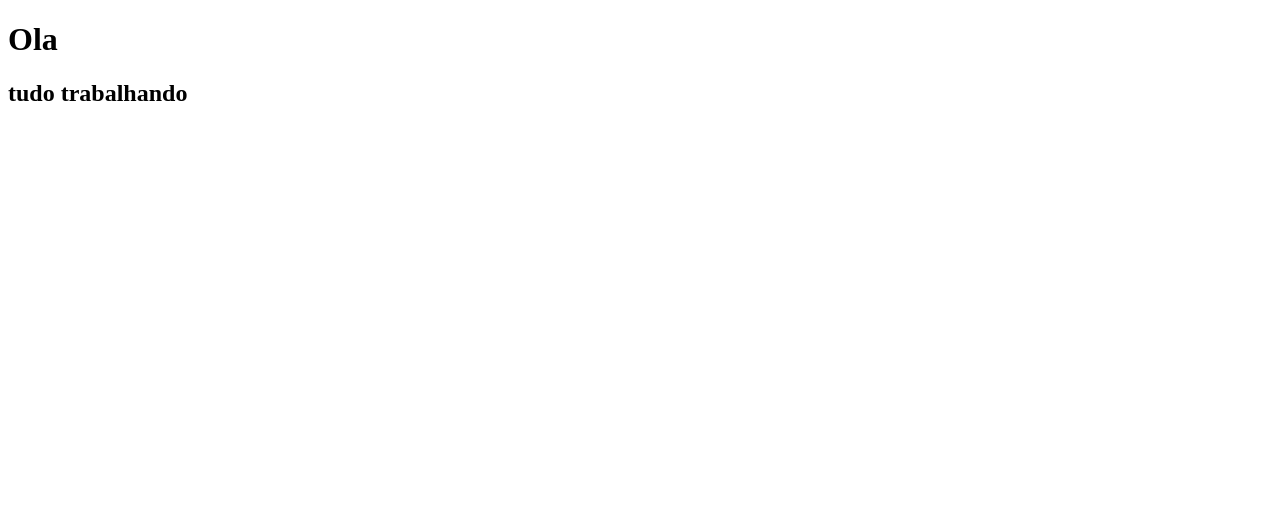
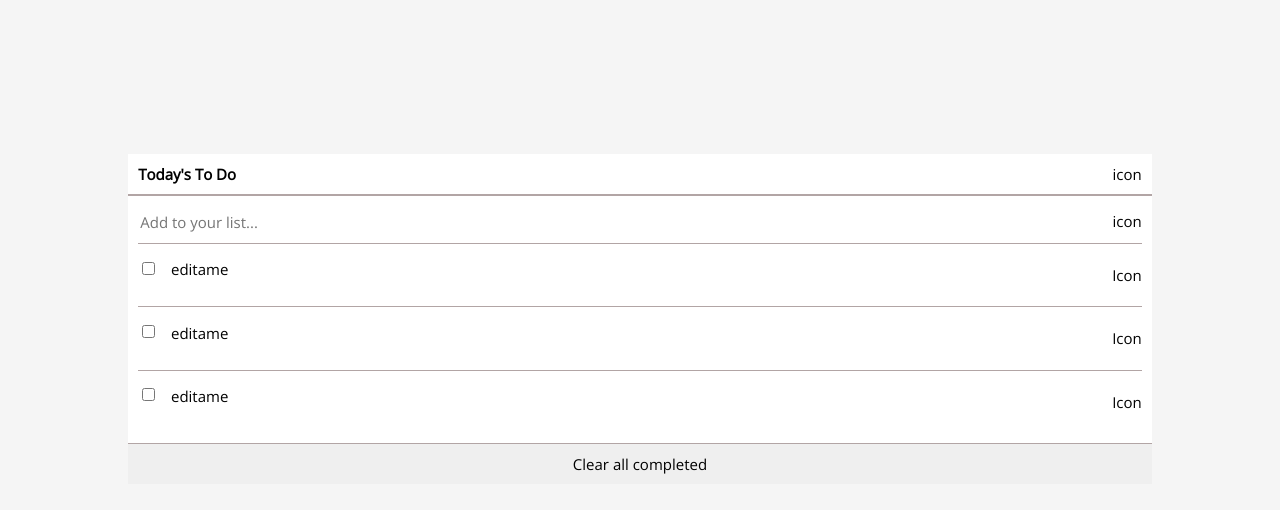
Before and after one commit to Graciano1997/todo-list, a website built with webpack: page src/index.html in a window 1280 px wide. Built offline with nearby package versions, Linux system fonts and the light colour scheme.

Commit message:
add flex loyout

```diff
--- a/src/index.html
+++ b/src/index.html
@@ -1,12 +1,68 @@
 <!DOCTYPE html>
 <html lang="en">
+
 <head>
     <meta charset="UTF-8">
     <meta name="viewport" content="width=device-width, initial-scale=1.0">
-    <title>Document</title>
+    <title>Todo list website</title>
 </head>
-<body>
-    <h1>Ola</h1>
-    <h2>tudo trabalhando</h2>
+
+<body class="container">
+    <header class="header">
+        <h1>Today's To Do</h1> <span>icon</span>
+    </header>
+    <main>
+        <div class="to-do-container">
+            <form action="" class="form-todo">
+                <input type="text" id="inputTask" placeholder="Add to your list..." autocomplete="off">
+                <span>icon</span>
+            </form>
+            <div class="list-container">
+                <div class="task">
+                    <div class="fields">
+                        <div class="taskCheck">
+                            <input type="checkbox" name="check" id="">
+                        </div>
+                        <div class="divTaskContent">
+                            <textarea class="taskContent" maxlength="500" spellcheck="false"
+                                autocomplete="off">editame</textarea>
+                        </div>
+                    </div>
+                    <span>Icon</span>
+                </div>
+                <div class="task">
+                    <div class="fields">
+                        <div class="taskCheck">
+                            <input type="checkbox" name="check" id="">
+                        </div>
+                        <div class="divTaskContent">
+                            <textarea class="taskContent" maxlength="500" spellcheck="false"
+                                autocomplete="off">editame</textarea>
+                        </div>
+                    </div>
+                    <span>Icon</span>
+                </div>
+                <div class="task">
+                    <div class="fields">
+                        <div class="taskCheck">
+                            <input type="checkbox" name="check" id="">
+                        </div>
+                        <div class="divTaskContent">
+                            <textarea class="taskContent" maxlength="500" spellcheck="false"
+                                autocomplete="off">editame</textarea>
+                        </div>
+                    </div>
+                    <span>Icon</span>
+                </div>
+            </div>
+            <div class="clear">
+                <button type="button" id="clear">Clear all completed</button>
+            </div>
+        </div>
+    </main>
+    <footer>
+
+    </footer>
 </body>
+
 </html>
--- a/src/index.js
+++ b/src/index.js
@@ -0,0 +1,24 @@
+import './style.css';
+
+const taskArray = [
+    {
+        description:"Meet Kiko Arora",
+        completed:false,
+        index:0,
+    },
+    {
+        description:"Meet Kiko Arora",
+        completed:false,
+        index:0,
+    },
+    {
+        description:"Meet Kiko Arora",
+        completed:false,
+        index:0,
+    },
+    {
+        description:"Meet Kiko Arora",
+        completed:false,
+        index:0,
+    }
+];
--- /dev/null
+++ b/src/style.css
@@ -0,0 +1,106 @@
+@import url('https://fonts.googleapis.com/css2?family=Open+Sans:wght@300&display=swap');
+*{
+  font-family: 'Open Sans', sans-serif;
+  font-size: 15px;
+}
+
+.container {
+  margin: 0;
+  padding-left: 10%;
+  padding-right: 10%;
+  display: flex;
+  flex-direction:column;
+  background: whitesmoke;
+}
+
+.to-do-container{
+  background: #fff;
+  padding: 0;
+  margin: 0;
+}
+
+.header{
+  margin-top: 15%;
+  display: flex;
+  justify-content: space-between;
+  align-items: center;
+  background: #fff;
+  border-bottom: 1px solid rgba(168, 154, 154, 0.883);
+  padding-left: 1%;
+  padding-right: 1%;
+}
+
+.form-todo {
+  padding-top: 1.5%;
+  display: flex;
+  justify-content: space-between;
+  border-top: 1px solid rgba(168, 154, 154, 0.883);
+  padding-bottom: 1%;
+  padding-left: 1%;
+  padding-right: 1%;
+}
+
+#inputTask {
+    width: 95%;
+    outline: none;
+    border: transparent;
+}
+
+.divTaskContent {
+  width: 100%;
+}
+
+.taskCheck, .taskContent{
+  padding-top: 1.5%;
+  outline-style: none;
+  border-color: transparent;
+}
+
+.taskContent {
+  width: 100%;
+  line-height: 20px;
+  word-wrap: break-word;
+  overflow: hidden;
+  resize: none;
+}
+
+.list-container{
+  display: flex;
+  flex-direction: column;
+  border-bottom: 1px solid rgba(168, 154, 154, 0.883);
+  padding-bottom: 1%;
+  padding-left: 1%;
+  padding-right: 1%;
+}
+
+.task {
+  display: flex;
+  align-items: center;
+  justify-content: space-between;
+  border-top: 1px solid rgba(168, 154, 154, 0.883);
+}
+.taskfield{
+  width: 100%;
+}
+
+.fields {
+display: flex;
+width:97%;
+gap: 1%;
+}
+
+.clear {
+width: 100%;
+background: red;
+}
+
+.clear button {
+    padding: 1%;
+    width: 100%;
+    border: transparent;
+}
+
+.clear button:hover {
+    text-decoration: underline;
+    cursor: pointer;
+}
```
Also changed, not shown: dist/index.bundle.js, dist/index.html, dist/runtime.bundle.js.
